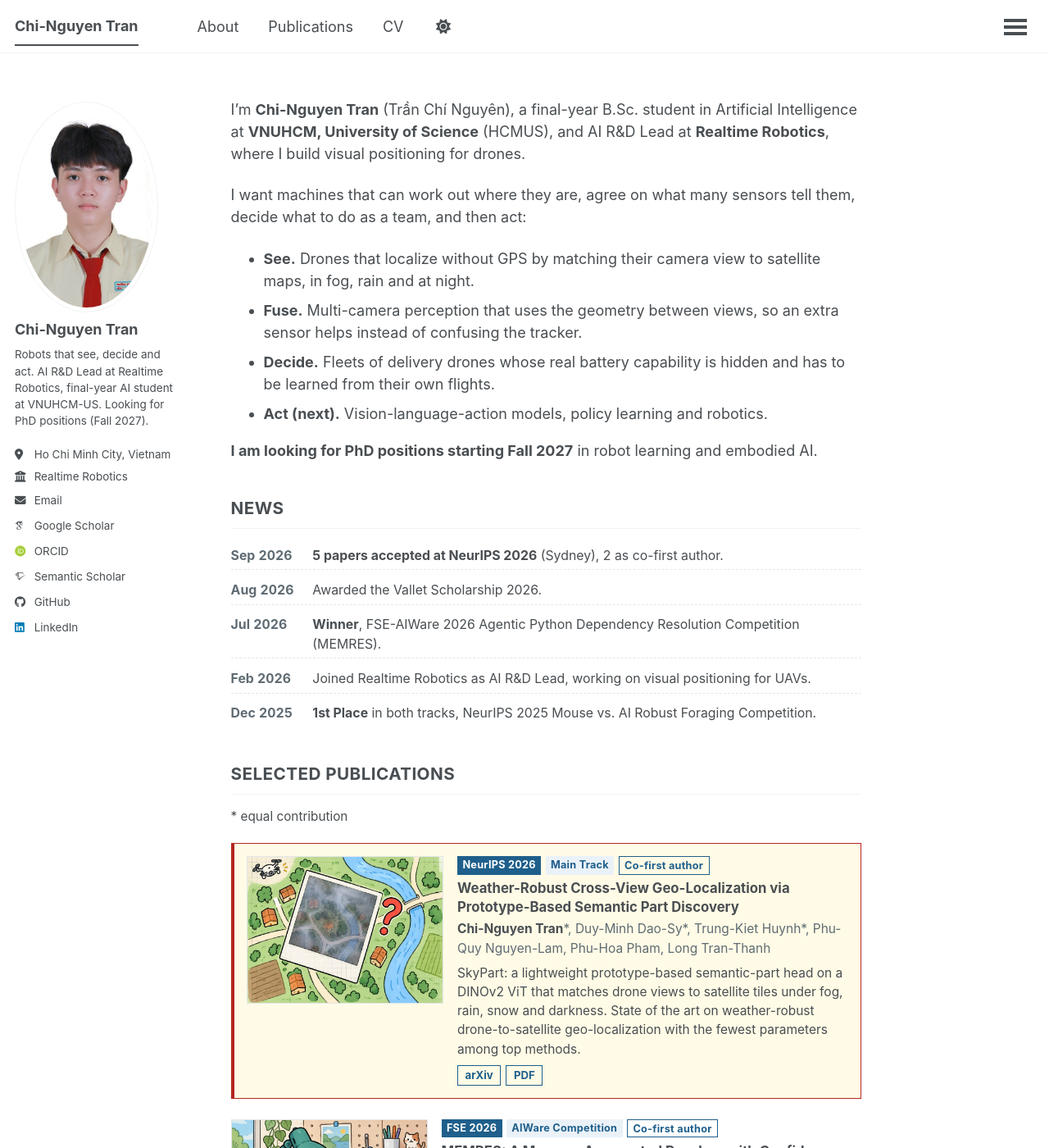
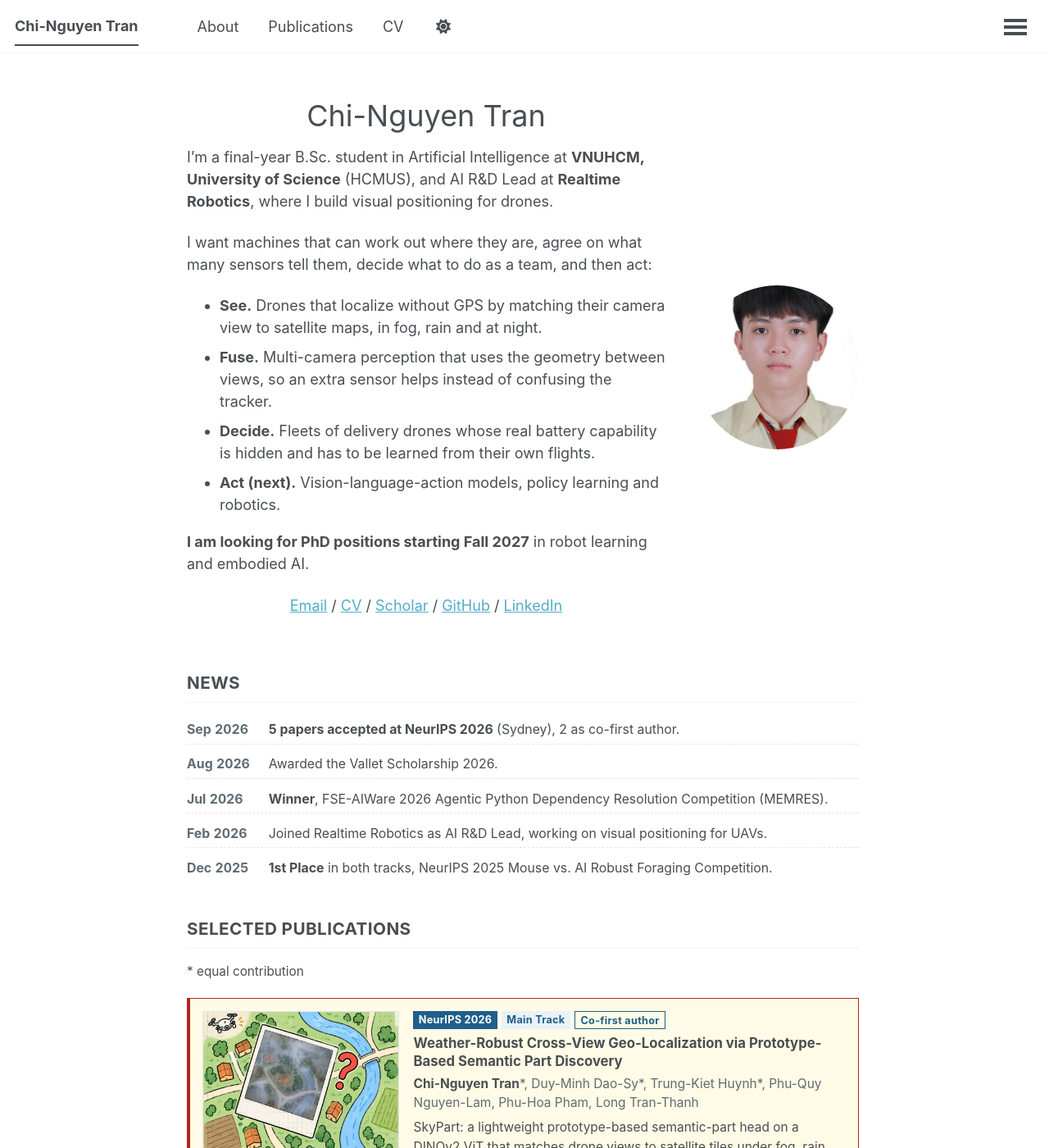
Before and after one commit to chisngyen/chisngyen.github.io, a Jekyll site: the page built from _pages/about.md, in a window 1280 px wide and 1400 px high. Shown: the whole window at 82% size. Built offline with Jekyll 4.4.1, drawn with Linux system fonts in a browser that asks for light colours; some web fonts are replaced; a script that is not in the unit is left out.

Commit message:
Home: Barron-style single column (name, bio, round photo, link row), no sidebar
Co-Authored-By: Claude Opus 5.5 <noreply@anthropic.com>

```diff
--- a/_layouts/single.html
+++ b/_layouts/single.html
@@ -14,7 +14,7 @@ layout: default
   {% endunless %}
 {% endif %}
 
-<div id="main" role="main">
+<div id="main" role="main"{% if page.classes %} class="{{ page.classes }}"{% endif %}>
   {% include sidebar.html %}
 
   <article class="page" itemscope itemtype="http://schema.org/CreativeWork">
--- a/_pages/about.md
+++ b/_pages/about.md
@@ -9,7 +10,11 @@ redirect_from:
 
 {% include base_path %}
 
-I'm **Chi-Nguyen Tran** (Trần Chí Nguyên), a final-year B.Sc. student in Artificial Intelligence at **VNUHCM, University of Science** (HCMUS), and AI R&D Lead at **Realtime Robotics**, where I build visual positioning for drones.
+<div class="hb">
+<div class="hb__text" markdown="1">
+<h1 class="hb__name">Chi-Nguyen Tran</h1>
+
+I'm a final-year B.Sc. student in Artificial Intelligence at **VNUHCM, University of Science** (HCMUS), and AI R&D Lead at **Realtime Robotics**, where I build visual positioning for drones.
 
 I want machines that can work out where they are, agree on what many sensors tell them, decide what to do as a team, and then act:
 
@@ -19,6 +24,12 @@ I want machines that can work out where they are, agree on what many sensors tel
 - **Act (next).** Vision-language-action models, policy learning and robotics.
 
 **I am looking for PhD positions starting Fall 2027** in robot learning and embodied AI.
+
+
+<p class="hb__links"><a href="mailto:tcnguyen2365@gmail.com">Email</a> / <a href="{{ base_path }}/files/cv.pdf">CV</a> / <a href="https://scholar.google.com/citations?user=dyVn0zMAAAAJ&hl=en">Scholar</a> / <a href="https://github.com/chisngyen">GitHub</a> / <a href="https://www.linkedin.com/in/chi-nguyen-tran-381513331/">LinkedIn</a></p>
+</div>
+<img class="hb__photo" src="{{ base_path }}/images/profile.png" alt="Chi-Nguyen Tran">
+</div>
 
 <h2 class="sec-title">News</h2>
 <ul class="news">
--- a/_sass/layout/_custom.scss
+++ b/_sass/layout/_custom.scss
@@ -182,3 +182,17 @@ html[data-theme="dark"] .pub__highlight { color: #1a0d0c; }
 }
 .pub:hover .pub__swap .pub__hover { opacity: 1; }
 @media (prefers-color-scheme: dark) { .pub--featured { background: rgba(255, 214, 0, 0.08); } }
+
+/* Home: Barron-style single column (no sidebar) */
+#main.home-barron { max-width: 860px; }
+#main.home-barron .page { width: 100%; float: none; padding: 0; margin: 0 auto; }
+#main.home-barron .page__inner-wrap > .page__content { max-width: 820px; margin: 0 auto; }
+.hb { display: flex; gap: 2em; align-items: center; margin-bottom: 0.5em; }
+.hb__text { flex: 1; min-width: 0; }
+.hb__name { text-align: center; font-size: 2em; font-weight: 400; margin: 0 0 0.4em; border: 0; }
+.hb__photo { width: 200px; height: 200px; border-radius: 50%; object-fit: cover; flex: none; }
+.hb__links { text-align: center; margin-top: 0.8em; }
+@media (max-width: 640px) {
+  .hb { flex-direction: column-reverse; }
+  .hb__photo { width: 160px; height: 160px; }
+}
```
Also changed, not shown: other parts of _pages/about.md (+2 -1 lines).
